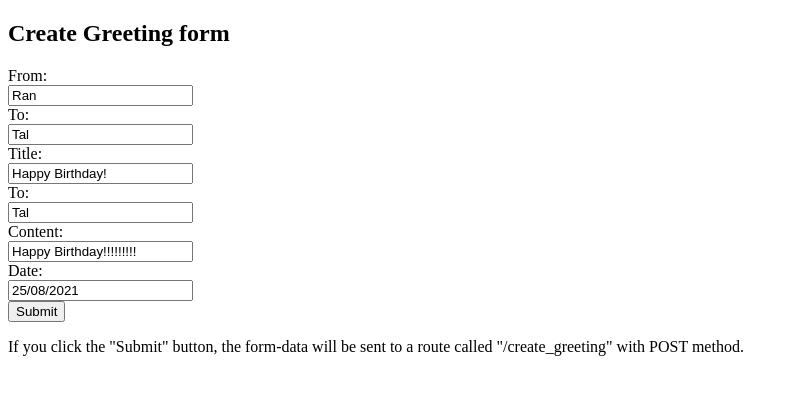
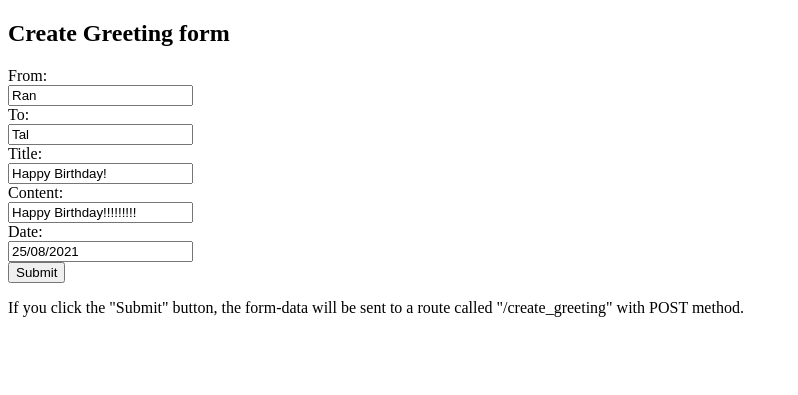
Before and after one commit to panchock/birthday_greeting, a Flask app: page /create_greeting in a window 1280 px wide. Shown: the top 395 px of the page, without its empty margins (0-798 px from the left). Run offline with Flask 2, Linux system fonts and the light colour scheme.

Commit message:
to duplicate

```diff
--- a/birthday_greeting_web/templates/create_greeting.html
+++ b/birthday_greeting_web/templates/create_greeting.html
@@ -14,9 +14,6 @@
   <label for="title">Title:</label><br>
   <input type="text" id="title" name="title" value="Happy Birthday!"><br>
 
-  <label for="to">To:</label><br>
-  <input type="text" id="to" name="to" value="Tal"><br>
-
   <label for="content">Content:</label><br>
   <input type="text" id="content" name="content" value="Happy Birthday!!!!!!!!!"><br>
 
```
